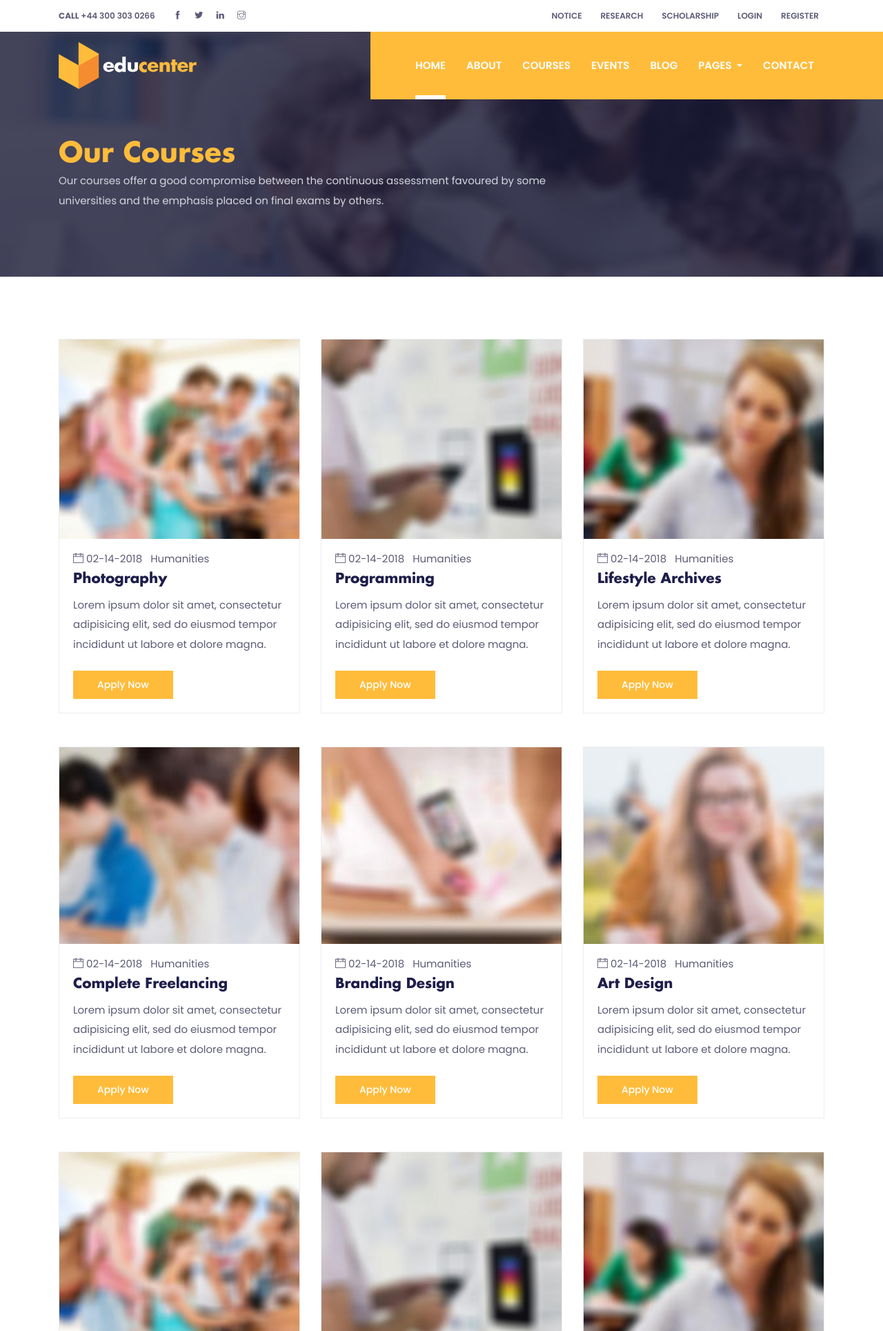
After one commit to MaskeyPuja/educenter, a Django app: page /course in a window 1280 px wide. The commit adds this page. Shown: the top 1929 px of the page at 69% size. Run offline with Django 3.2, Linux system fonts and the light colour scheme; some libraries are stand-ins or nearby versions.

Commit message:
course file added

```diff
--- a/eduapp/templates/eduapp/base.html
+++ b/eduapp/templates/eduapp/base.html
@@ -81,7 +81,7 @@
               <a class="nav-link" href="about.html">About</a>
             </li>
             <li class="nav-item @@courses">
-              <a class="nav-link" href="courses.html">COURSES</a>
+              <a class="nav-link" href="{% url 'course' %}">COURSES</a>
             </li>
             <li class="nav-item @@events">
               <a class="nav-link" href="events.html">EVENTS</a>
--- /dev/null
+++ b/eduapp/templates/eduapp/courses.html
@@ -0,0 +1,325 @@
+{% extends 'eduapp/base.html' %}
+
+  {% block title %}Courses{% endblock %}
+
+
+
+<!-- header -->
+<!-- /header -->
+<!-- Modal -->
+{% block  body %}
+
+<div class="modal fade" id="signupModal" tabindex="-1" role="dialog" aria-hidden="true">
+    <div class="modal-dialog modal-lg" role="document">
+        <div class="modal-content rounded-0 border-0 p-4">
+            <div class="modal-header border-0">
+                <h3>Register</h3>
+                <button type="button" class="close" data-dismiss="modal" aria-label="Close">
+                    <span aria-hidden="true">&times;</span>
+                </button>
+            </div>
+            <div class="modal-body">
+                <div class="login">
+                    <form action="#" class="row">
+                        <div class="col-12">
+                            <input type="text" class="form-control mb-3" id="signupPhone" name="signupPhone" placeholder="Phone">
+                        </div>
+                        <div class="col-12">
+                            <input type="text" class="form-control mb-3" id="signupName" name="signupName" placeholder="Name">
+                        </div>
+                        <div class="col-12">
+                            <input type="email" class="form-control mb-3" id="signupEmail" name="signupEmail" placeholder="Email">
+                        </div>
+                        <div class="col-12">
+                            <input type="password" class="form-control mb-3" id="signupPassword" name="signupPassword" placeholder="Password">
+                        </div>
+                        <div class="col-12">
+                            <button type="submit" class="btn btn-primary">SIGN UP</button>
+                        </div>
+                    </form>
+                </div>
+            </div>
+        </div>
+    </div>
+</div>
+<!-- Modal -->
+<div class="modal fade" id="loginModal" tabindex="-1" role="dialog" aria-hidden="true">
+    <div class="modal-dialog modal-lg" role="document">
+        <div class="modal-content rounded-0 border-0 p-4">
+            <div class="modal-header border-0">
+                <h3>Login</h3>
+                <button type="button" class="close" data-dismiss="modal" aria-label="Close">
+                    <span aria-hidden="true">&times;</span>
+                </button>
+            </div>
+            <div class="modal-body">
+                <form action="#" class="row">
+                    <div class="col-12">
+                        <input type="text" class="form-control mb-3" id="loginPhone" name="loginPhone" placeholder="Phone">
+                    </div>
+                    <div class="col-12">
+                        <input type="text" class="form-control mb-3" id="loginName" name="loginName" placeholder="Name">
+                    </div>
+                    <div class="col-12">
+                        <input type="password" class="form-control mb-3" id="loginPassword" name="loginPassword" placeholder="Password">
+                    </div>
+                    <div class="col-12">
+                        <button type="submit" class="btn btn-primary">LOGIN</button>
+                    </div>
+                </form>
+            </div>
+        </div>
+    </div>
+</div>
+
+<!-- page title -->
+<section class="page-title-section overlay" data-background="images/backgrounds/page-title.jpg">
+  <div class="container">
+    <div class="row">
+      <div class="col-md-8">
+        <ul class="list-inline custom-breadcrumb">
+          <li class="list-inline-item"><a class="h2 text-primary font-secondary" href="courses.html">Our Courses</a></li>
+          <li class="list-inline-item text-white h3 font-secondary "></li>
+        </ul>
+        <p class="text-lighten">Our courses offer a good compromise between the continuous assessment favoured by some universities and the emphasis placed on final exams by others.</p>
+      </div>
+    </div>
+  </div>
+</section>
+<!-- /page title -->
+
+<!-- courses -->
+<section class="section">
+  <div class="container">
+    <!-- course list -->
+<div class="row justify-content-center">
+  <!-- course item -->
+  <div class="col-lg-4 col-sm-6 mb-5">
+    <div class="card p-0 border-primary rounded-0 hover-shadow">
+      <img class="card-img-top rounded-0" src="images/courses/course-1.jpg" alt="course thumb">
+      <div class="card-body">
+        <ul class="list-inline mb-2">
+          <li class="list-inline-item"><i class="ti-calendar mr-1 text-color"></i>02-14-2018</li>
+          <li class="list-inline-item"><a class="text-color" href="#">Humanities</a></li>
+        </ul>
+        <a href="course-single.html">
+          <h4 class="card-title">Photography</h4>
+        </a>
+        <p class="card-text mb-4"> Lorem ipsum dolor sit amet, consectetur adipisicing elit, sed do eiusmod tempor
+          incididunt ut labore et dolore magna.</p>
+        <a href="course-single.html" class="btn btn-primary btn-sm">Apply now</a>
+      </div>
+    </div>
+  </div>
+  <!-- course item -->
+  <div class="col-lg-4 col-sm-6 mb-5">
+    <div class="card p-0 border-primary rounded-0 hover-shadow">
+      <img class="card-img-top rounded-0" src="images/courses/course-2.jpg" alt="course thumb">
+      <div class="card-body">
+        <ul class="list-inline mb-2">
+          <li class="list-inline-item"><i class="ti-calendar mr-1 text-color"></i>02-14-2018</li>
+          <li class="list-inline-item"><a class="text-color" href="#">Humanities</a></li>
+        </ul>
+        <a href="course-single.html">
+          <h4 class="card-title">Programming</h4>
+        </a>
+        <p class="card-text mb-4"> Lorem ipsum dolor sit amet, consectetur adipisicing elit, sed do eiusmod tempor
+          incididunt ut labore et dolore magna.</p>
+        <a href="course-single.html" class="btn btn-primary btn-sm">Apply now</a>
+      </div>
+    </div>
+  </div>
+  <!-- course item -->
+  <div class="col-lg-4 col-sm-6 mb-5">
+    <div class="card p-0 border-primary rounded-0 hover-shadow">
+      <img class="card-img-top rounded-0" src="images/courses/course-3.jpg" alt="course thumb">
+      <div class="card-body">
+        <ul class="list-inline mb-2">
+          <li class="list-inline-item"><i class="ti-calendar mr-1 text-color"></i>02-14-2018</li>
+          <li class="list-inline-item"><a class="text-color" href="#">Humanities</a></li>
+        </ul>
+        <a href="course-single.html">
+          <h4 class="card-title">Lifestyle Archives</h4>
+        </a>
+        <p class="card-text mb-4"> Lorem ipsum dolor sit amet, consectetur adipisicing elit, sed do eiusmod tempor
+          incididunt ut labore et dolore magna.</p>
+        <a href="course-single.html" class="btn btn-primary btn-sm">Apply now</a>
+      </div>
+    </div>
+  </div>
+  <!-- course item -->
+  <div class="col-lg-4 col-sm-6 mb-5">
+    <div class="card p-0 border-primary rounded-0 hover-shadow">
+      <img class="card-img-top rounded-0" src="images/courses/course-4.jpg" alt="course thumb">
+      <div class="card-body">
+        <ul class="list-inline mb-2">
+          <li class="list-inline-item"><i class="ti-calendar mr-1 text-color"></i>02-14-2018</li>
+          <li class="list-inline-item"><a class="text-color" href="#">Humanities</a></li>
+        </ul>
+        <a href="course-single.html">
+          <h4 class="card-title">Complete Freelancing</h4>
+        </a>
+        <p class="card-text mb-4"> Lorem ipsum dolor sit amet, consectetur adipisicing elit, sed do eiusmod tempor
+          incididunt ut labore et dolore magna.</p>
+        <a href="course-single.html" class="btn btn-primary btn-sm">Apply now</a>
+      </div>
+    </div>
+  </div>
+  <!-- course item -->
+  <div class="col-lg-4 col-sm-6 mb-5">
+    <div class="card p-0 border-primary rounded-0 hover-shadow">
+      <img class="card-img-top rounded-0" src="images/courses/course-5.jpg" alt="course thumb">
+      <div class="card-body">
+        <ul class="list-inline mb-2">
+          <li class="list-inline-item"><i class="ti-calendar mr-1 text-color"></i>02-14-2018</li>
+          <li class="list-inline-item"><a class="text-color" href="#">Humanities</a></li>
+        </ul>
+        <a href="course-single.html">
+          <h4 class="card-title">Branding Design</h4>
+        </a>
+        <p class="card-text mb-4"> Lorem ipsum dolor sit amet, consectetur adipisicing elit, sed do eiusmod tempor
+          incididunt ut labore et dolore magna.</p>
+        <a href="course-single.html" class="btn btn-primary btn-sm">Apply now</a>
+      </div>
+    </div>
+  </div>
+  <!-- course item -->
+  <div class="col-lg-4 col-sm-6 mb-5">
+    <div class="card p-0 border-primary rounded-0 hover-shadow">
+      <img class="card-img-top rounded-0" src="images/courses/course-6.jpg" alt="course thumb">
+      <div class="card-body">
+        <ul class="list-inline mb-2">
+          <li class="list-inline-item"><i class="ti-calendar mr-1 text-color"></i>02-14-2018</li>
+          <li class="list-inline-item"><a class="text-color" href="#">Humanities</a></li>
+        </ul>
+        <a href="course-single.html">
+          <h4 class="card-title">Art Design</h4>
+        </a>
+        <p class="card-text mb-4"> Lorem ipsum dolor sit amet, consectetur adipisicing elit, sed do eiusmod tempor
+          incididunt ut labore et dolore magna.</p>
+        <a href="course-single.html" class="btn btn-primary btn-sm">Apply now</a>
+      </div>
+    </div>
+  </div>
+</div>
+<!-- /course list -->
+    <!-- course list -->
+<div class="row justify-content-center">
+  <!-- course item -->
+  <div class="col-lg-4 col-sm-6 mb-5">
+    <div class="card p-0 border-primary rounded-0 hover-shadow">
+      <img class="card-img-top rounded-0" src="images/courses/course-1.jpg" alt="course thumb">
+      <div class="card-body">
+        <ul class="list-inline mb-2">
+          <li class="list-inline-item"><i class="ti-calendar mr-1 text-color"></i>02-14-2018</li>
+          <li class="list-inline-item"><a class="text-color" href="#">Humanities</a></li>
+        </ul>
+        <a href="course-single.html">
+          <h4 class="card-title">Photography</h4>
+        </a>
+        <p class="card-text mb-4"> Lorem ipsum dolor sit amet, consectetur adipisicing elit, sed do eiusmod tempor
+          incididunt ut labore et dolore magna.</p>
+        <a href="course-single.html" class="btn btn-primary btn-sm">Apply now</a>
+      </div>
+    </div>
+  </div>
+  <!-- course item -->
+  <div class="col-lg-4 col-sm-6 mb-5">
+    <div class="card p-0 border-primary rounded-0 hover-shadow">
+      <img class="card-img-top rounded-0" src="images/courses/course-2.jpg" alt="course thumb">
+      <div class="card-body">
+        <ul class="list-inline mb-2">
+          <li class="list-inline-item"><i class="ti-calendar mr-1 text-color"></i>02-14-2018</li>
+          <li class="list-inline-item"><a class="text-color" href="#">Humanities</a></li>
+        </ul>
+        <a href="course-single.html">
+          <h4 class="card-title">Programming</h4>
+        </a>
+        <p class="card-text mb-4"> Lorem ipsum dolor sit amet, consectetur adipisicing elit, sed do eiusmod tempor
+          incididunt ut labore et dolore magna.</p>
+        <a href="course-single.html" class="btn btn-primary btn-sm">Apply now</a>
+      </div>
+    </div>
+  </div>
+  <!-- course item -->
+  <div class="col-lg-4 col-sm-6 mb-5">
+    <div class="card p-0 border-primary rounded-0 hover-shadow">
+      <img class="card-img-top rounded-0" src="images/courses/course-3.jpg" alt="course thumb">
+      <div class="card-body">
+        <ul class="list-inline mb-2">
+          <li class="list-inline-item"><i class="ti-calendar mr-1 text-color"></i>02-14-2018</li>
+          <li class="list-inline-item"><a class="text-color" href="#">Humanities</a></li>
+        </ul>
+        <a href="course-single.html">
+          <h4 class="card-title">Lifestyle Archives</h4>
+        </a>
+        <p class="card-text mb-4"> Lorem ipsum dolor sit amet, consectetur adipisicing elit, sed do eiusmod tempor
+          incididunt ut labore et dolore magna.</p>
+        <a href="course-single.html" class="btn btn-primary btn-sm">Apply now</a>
+      </div>
+    </div>
+  </div>
+  <!-- course item -->
+  <div class="col-lg-4 col-sm-6 mb-5">
+    <div class="card p-0 border-primary rounded-0 hover-shadow">
+      <img class="card-img-top rounded-0" src="images/courses/course-4.jpg" alt="course thumb">
+      <div class="card-body">
+        <ul class="list-inline mb-2">
+          <li class="list-inline-item"><i class="ti-calendar mr-1 text-color"></i>02-14-2018</li>
+          <li class="list-inline-item"><a class="text-color" href="#">Humanities</a></li>
+        </ul>
+        <a href="course-single.html">
+          <h4 class="card-title">Complete Freelancing</h4>
+        </a>
+        <p class="card-text mb-4"> Lorem ipsum dolor sit amet, consectetur adipisicing elit, sed do eiusmod tempor
+          incididunt ut labore et dolore magna.</p>
+        <a href="course-single.html" class="btn btn-primary btn-sm">Apply now</a>
+      </div>
+    </div>
+  </div>
+  <!-- course item -->
+  <div class="col-lg-4 col-sm-6 mb-5">
+    <div class="card p-0 border-primary rounded-0 hover-shadow">
+      <img class="card-img-top rounded-0" src="images/courses/course-5.jpg" alt="course thumb">
+      <div class="card-body">
+        <ul class="list-inline mb-2">
+          <li class="list-inline-item"><i class="ti-calendar mr-1 text-color"></i>02-14-2018</li>
+          <li class="list-inline-item"><a class="text-color" href="#">Humanities</a></li>
+        </ul>
+        <a href="course-single.html">
+          <h4 class="card-title">Branding Design</h4>
+        </a>
+        <p class="card-text mb-4"> Lorem ipsum dolor sit amet, consectetur adipisicing elit, sed do eiusmod tempor
+          incididunt ut labore et dolore magna.</p>
+        <a href="course-single.html" class="btn btn-primary btn-sm">Apply now</a>
+      </div>
+    </div>
+  </div>
+  <!-- course item -->
+  <div class="col-lg-4 col-sm-6 mb-5">
+    <div class="card p-0 border-primary rounded-0 hover-shadow">
+      <img class="card-img-top rounded-0" src="images/courses/course-6.jpg" alt="course thumb">
+      <div class="card-body">
+        <ul class="list-inline mb-2">
+          <li class="list-inline-item"><i class="ti-calendar mr-1 text-color"></i>02-14-2018</li>
+          <li class="list-inline-item"><a class="text-color" href="#">Humanities</a></li>
+        </ul>
+        <a href="course-single.html">
+          <h4 class="card-title">Art Design</h4>
+        </a>
+        <p class="card-text mb-4"> Lorem ipsum dolor sit amet, consectetur adipisicing elit, sed do eiusmod tempor
+          incididunt ut labore et dolore magna.</p>
+        <a href="course-single.html" class="btn btn-primary btn-sm">Apply now</a>
+      </div>
+    </div>
+  </div>
+</div>
+<!-- /course list -->
+  </div>
+</section>
+<!-- /courses -->
+
+<!-- footer -->
+<!-- /footer -->
+
+{% endblock %}
--- a/eduapp/views.py
+++ b/eduapp/views.py
@@ -2,3 +2,7 @@ from django.views.generic import TemplateView
 
 class HomeView(TemplateView):
 	template_name = 'eduapp/index.html'
+
+
+class CourseView(TemplateView):
+	template_name = 'eduapp/courses.html'
--- a/educenter/urls.py
+++ b/educenter/urls.py
@@ -15,7 +15,7 @@ Including another URLconf
 """
 from django.contrib import admin
 from django.urls import path
-from eduapp.views import HomeView
+from eduapp.views import HomeView, CourseView
 
 from django.conf import settings
 from django.views.static import serve
@@ -26,6 +26,7 @@ from django.conf.urls.static import static
 urlpatterns = [
     path('', HomeView.as_view(), name = 'home'),
     path('admin/', admin.site.urls),
+    path('course', CourseView.as_view(), name = 'course'),
 ]
 
 urlpatterns += static(settings.MEDIA_URL, document_root=settings.MEDIA_ROOT)
```
